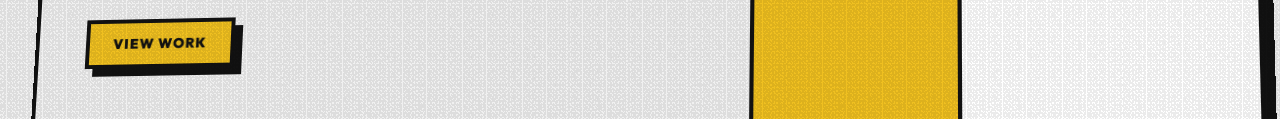
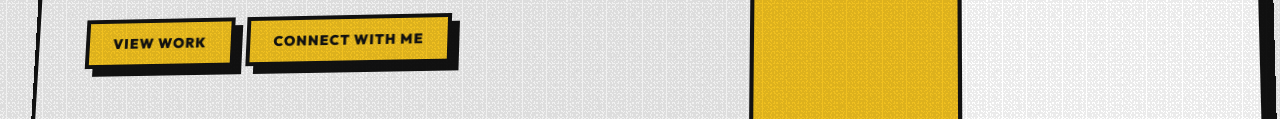
Before and after one commit to Harshitaonweb/My-Portfolio, a plain HTML site: page index.html in a window 1280 px wide. Shown: the part 492-611 px from the top of the page. Drawn offline with Linux system fonts and the light colour scheme.

Commit message:
connect button added

```diff
--- a/index.html
+++ b/index.html
@@ -46,7 +46,10 @@
             <span class="tag-value">17 Repos</span>
           </div>
         </div>
-        <button class="bauhaus-btn" onclick="document.getElementById('projects').scrollIntoView({behavior:'smooth'})">View Work</button>
+        <div class="hero-btns">
+          <button class="bauhaus-btn" onclick="document.getElementById('projects').scrollIntoView({behavior:'smooth'})">View Work</button>
+          <button class="bauhaus-btn btn-blue-hero" onclick="document.getElementById('connect').scrollIntoView({behavior:'smooth'})">Connect With Me</button>
+        </div>
       </div>
       <div class="composition-box">
         <div class="comp-red"></div>
@@ -95,7 +98,7 @@
     <div class="divider"></div>
 
     <!-- CONNECT -->
-    <section class="connect-section">
+    <section class="connect-section" id="connect">
       <h2 class="section-title">Connect</h2>
       <div class="connect-grid">
         <a href="https://github.com/Harshitaonweb" target="_blank" rel="noopener" class="connect-btn btn-red">
--- a/style.css
+++ b/style.css
@@ -146,7 +146,18 @@ body {
 .tag-yellow { background: var(--yellow); color: var(--ink); }
 .tag-white  { background: var(--white);  color: var(--ink); }
 
-/* ── Bauhaus Button ── */
+.hero-btns {
+  display: flex;
+  gap: 12px;
+  flex-wrap: wrap;
+}
+
+.btn-blue-hero {
+  background: var(--blue);
+  color: var(--white);
+}
+
+.btn-blue-hero:hover { background: var(--ink); color: var(--white); }
 .bauhaus-btn {
   display: inline-block;
   width: fit-content;
```
